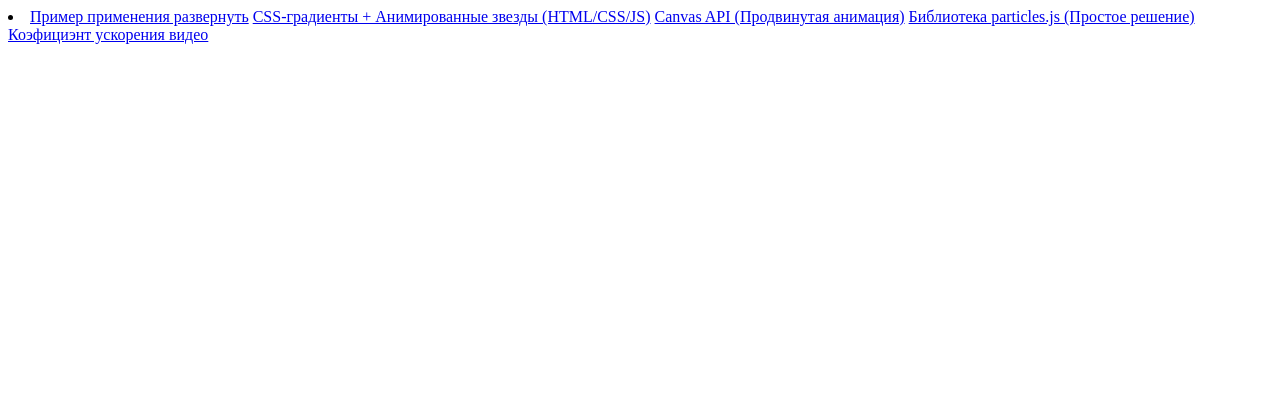
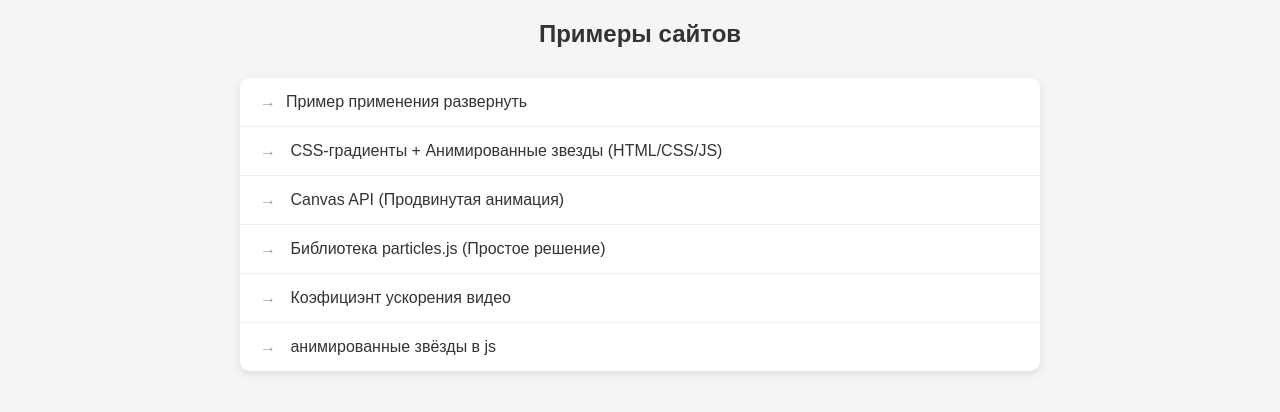
Before and after one commit to Mantikorit/test-sates, a plain HTML site: page index.html in a window 1280 px wide. Drawn offline with Linux system fonts and the light colour scheme.

Commit message:
Update index.html

```diff
--- a/index.html
+++ b/index.html
@@ -5,6 +5,78 @@
     <meta name="viewport" content="width=device-width, initial-scale=1.0">
     <title>Примеры сайтов</title>
 </head>
+<style>
+/* Базовые настройки */
+body {
+  margin: 0;
+  padding: 20px;
+  font-family: Arial, sans-serif;
+  background-color: #f5f5f5;
+}
+
+/* Стилизация контейнера */
+li {
+  list-style-type: none;
+  padding: 0;
+  max-width: 800px;
+  margin: 0 auto;
+  background: white;
+  border-radius: 10px;
+  box-shadow: 0 3px 10px rgba(0,0,0,0.1);
+}
+
+/* Стилизация ссылок */
+a {
+  display: block;
+  padding: 15px 20px;
+  text-decoration: none;
+  color: #333;
+  border-bottom: 1px solid #eee;
+  transition: all 0.3s ease;
+  font-size: 16px;
+}
+
+/* Убираем границу у последней ссылки */
+a:last-child {
+  border-bottom: none;
+}
+
+/* Эффекты при наведении */
+a:hover {
+  background-color: #f0f7ff;
+  color: #0066cc;
+  padding-left: 25px;
+}
+
+/* Эффекты при нажатии */
+a:active {
+  background-color: #e0eeff;
+}
+
+/* Иконка перед ссылкой */
+a::before {
+  content: "→";
+  margin-right: 10px;
+  color: #999;
+  transition: all 0.3s ease;
+}
+
+a:hover::before {
+  color: #0066cc;
+  margin-right: 15px;
+}
+
+/* Заголовок страницы */
+body::before {
+  content: "Примеры сайтов";
+  display: block;
+  font-size: 24px;
+  font-weight: bold;
+  text-align: center;
+  margin-bottom: 30px;
+  color: #333;
+}
+</style>
 <body>
     <li>
         <a href="svernut.html">Пример применения развернуть</a>
@@ -12,6 +84,7 @@
         <a href="cosmos2.html"> Canvas API (Продвинутая анимация)</a>
         <a href="cosmos3.html"> Библиотека particles.js (Простое решение)</a>
         <a href="avideo.html"> Коэфициэнт ускорения видео</a>
+        <a href="cosmos1-script.html"> анимированные звёзды в js</a>
     </li>
 </body>
 </html>
```
